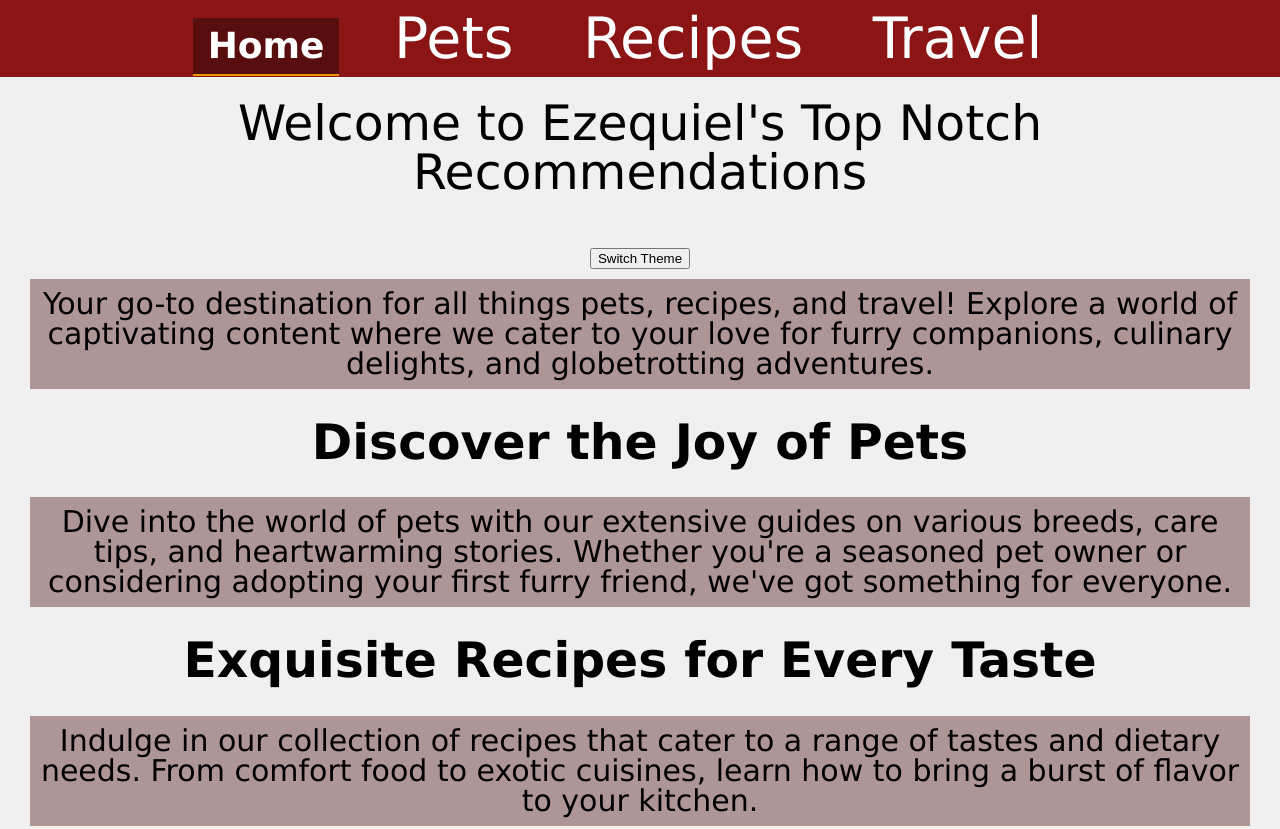
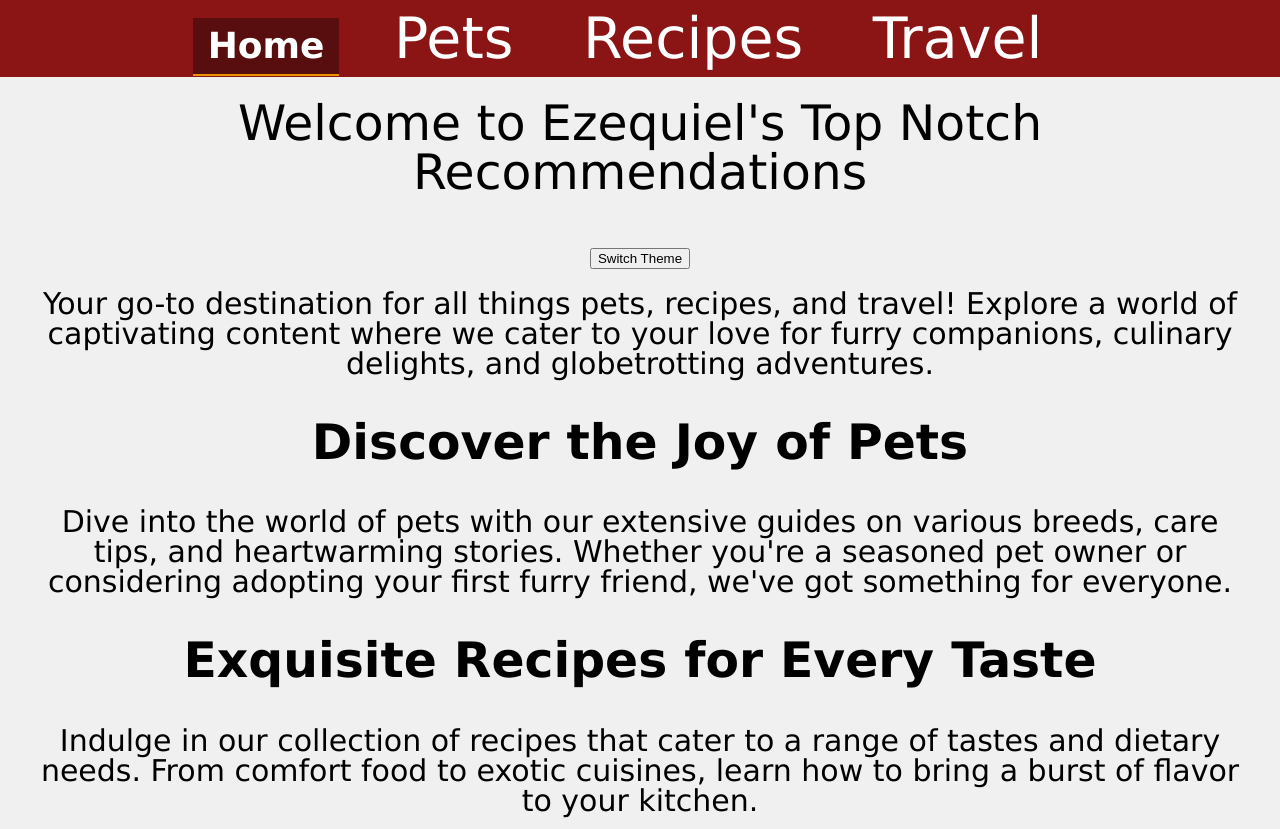
Before and after one commit to ezequielcutin/ccp_complete, a plain HTML site: page index.html in a window 1280 px wide. Shown: the top 829 px of the page. Drawn offline with Linux system fonts and the light colour scheme.

Commit message:
javascript theme changes

```diff
--- a/css/style.css
+++ b/css/style.css
@@ -1,21 +1,28 @@
-/* General body styling */
-body,p {
-    font-family: Verdana, Tahoma, sans-serif; /* Choose a web-safe font or include a link to a web font */
+/* General body and paragraph styling for light theme */
+body, p {
+    font-family: Verdana, Tahoma, sans-serif;
     margin: 10px;
     padding: 10px;
-    background-color: #f0f0f0; /* Light grey background */
+    background-color: #f0f0f0; /* Light grey background for light theme */
     text-align: center;
+    color: #000000; /* Explicit text color for light theme */
 }
 
-p,body.dark-theme{
-    background-color: rgb(175, 150, 150);
+/* Dark theme styles */
+body.dark-theme {
+    background-color: rgb(175, 150, 150); /* Dark theme background */
+    color: #ffffff; /* General text color for dark theme */
 }
 
-.dark-theme nav{
+body.dark-theme p {
+    background-color: rgb(175, 150, 150);; /* Ensuring paragraph text color changes in dark theme */
+}
+
+.dark-theme nav {
     background-color: #555555;
 }
 
-.dark-theme nav ul li a.active{
+.dark-theme nav ul li a.active {
     background-color: #000;
 }
 
```
